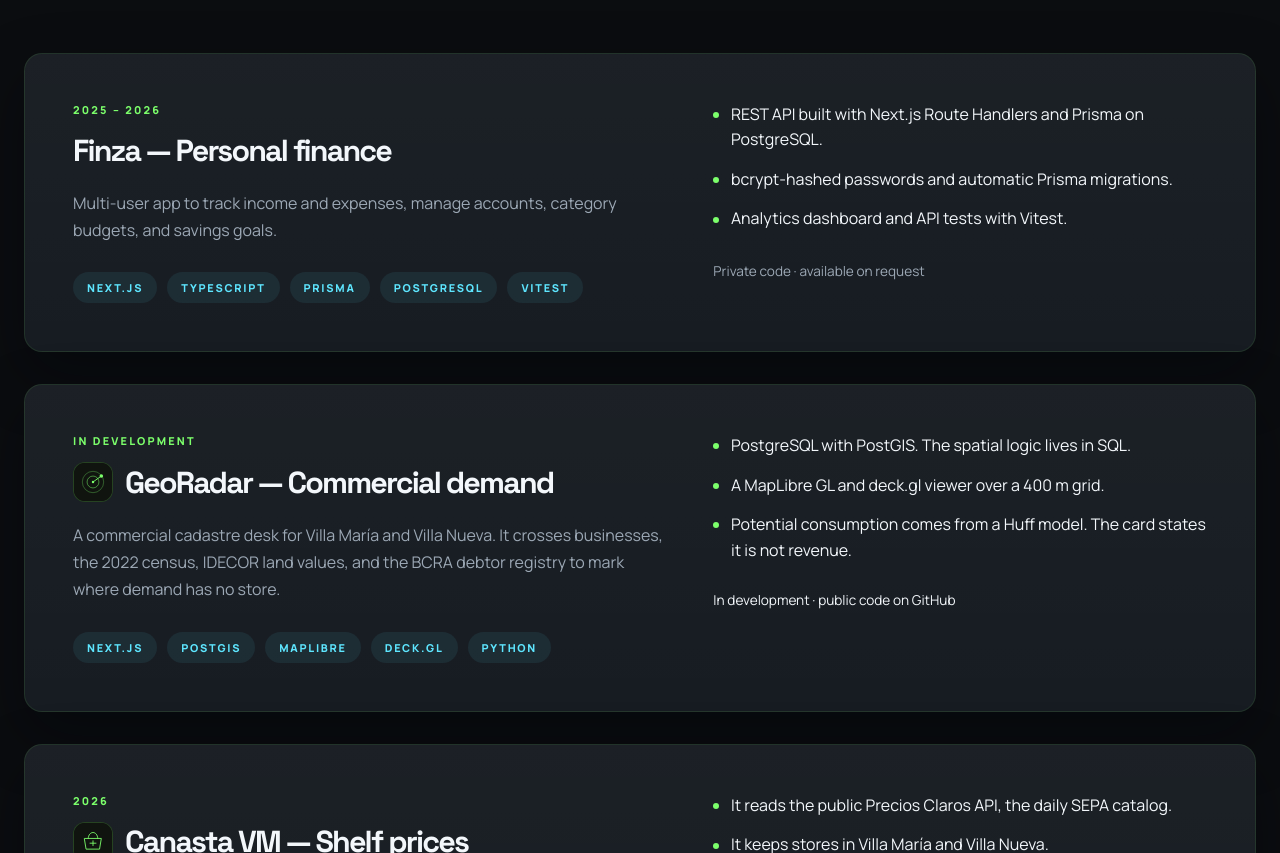
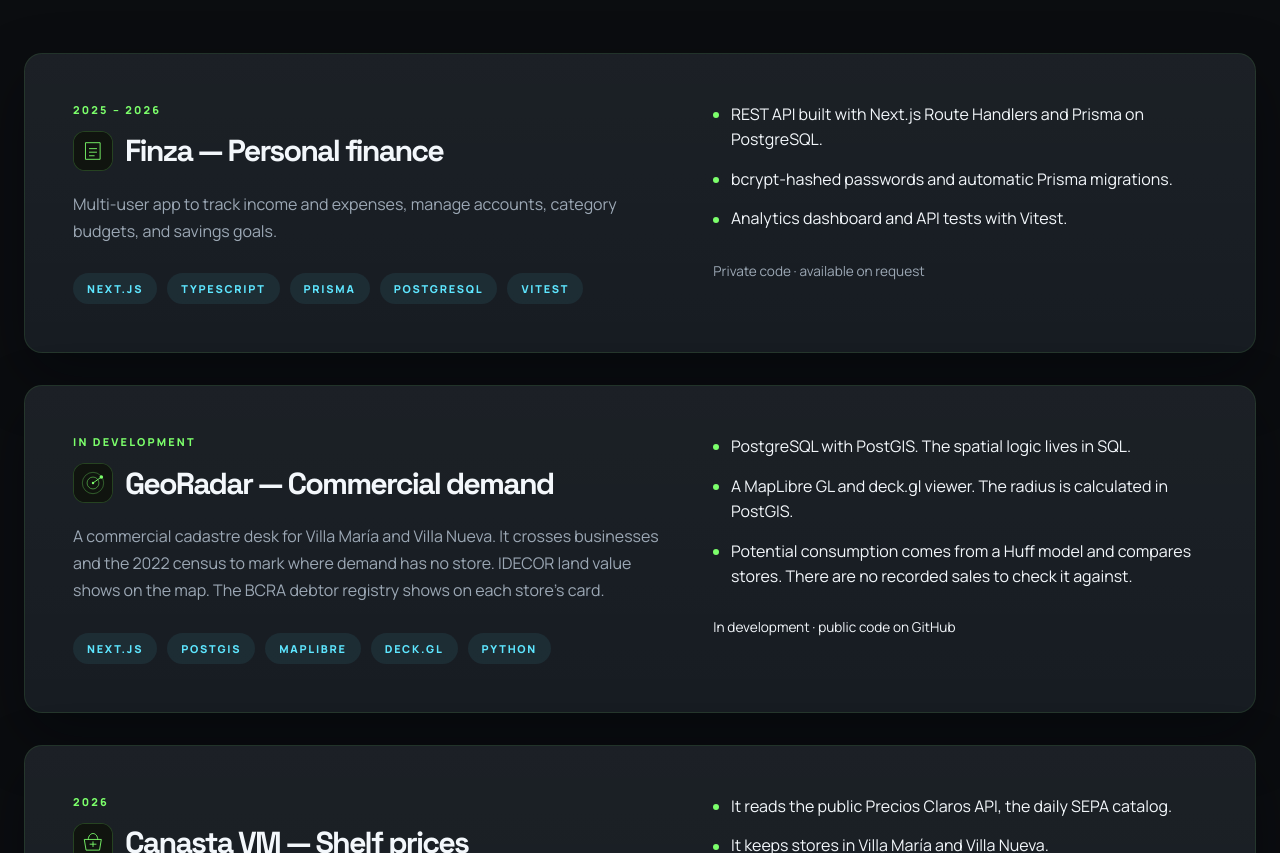
Before and after one commit to ezeGallardoo/portafolio, a Next.js app: page /en in a window 1280 px wide. Shown: the part 1320-2173 px from the top of the page. Built offline with nearby package versions, Linux system fonts and the light colour scheme.

Commit message:
fix: correct the project copy and give Finza a mark

```diff
--- a/data/site-content.ts
+++ b/data/site-content.ts
@@ -119,22 +119,22 @@ export const siteContentByLocale: Record<Locale, SiteContent> = {
         {
           number: "01",
           title: "Descubrimiento",
-          text: "Objetivos, contexto y qué hay que construir.",
+          text: "Reviso objetivos y contexto, y defino qué hay que construir.",
         },
         {
           number: "02",
           title: "Estrategia",
-          text: "Estructura, flujo, stack y prioridades.",
+          text: "Ordeno estructura, flujo, stack y prioridades.",
         },
         {
           number: "03",
           title: "Diseño y desarrollo",
-          text: "Interfaces y componentes, en desktop y en mobile.",
+          text: "Armo interfaces y componentes para desktop y mobile.",
         },
         {
           number: "04",
           title: "Optimización",
-          text: "Rendimiento, accesibilidad y salida a producción.",
+          text: "Ajusto rendimiento y accesibilidad, y dejo el sitio listo para producción.",
         },
       ],
     },
@@ -184,15 +184,19 @@ export const siteContentByLocale: Record<Locale, SiteContent> = {
           ],
           tags: ["Next.js", "TypeScript", "Prisma", "PostgreSQL", "Vitest"],
           note: "Código privado · disponible a pedido",
+          image: {
+            src: "/images/projects/finza.svg",
+            alt: "",
+          },
         },
         {
           title: "GeoRadar — Demanda comercial",
           period: "En desarrollo",
-          text: "Mesa de catastro para Villa María y Villa Nueva. Cruza comercios, el censo 2022, el valor de suelo de IDECOR y la Central de Deudores del BCRA para marcar dónde hay demanda sin local.",
+          text: "Mesa de catastro para Villa María y Villa Nueva. Cruza comercios y el censo 2022 para marcar dónde hay demanda sin local. El suelo de IDECOR se ve en el mapa. La Central de Deudores del BCRA figura en la ficha de cada local.",
           highlights: [
             "PostgreSQL con PostGIS. La lógica espacial vive en SQL.",
-            "Visor con MapLibre GL y deck.gl sobre una grilla de 400 m.",
-            "El consumo potencial sale de un modelo de Huff. La ficha aclara que no es facturación.",
+            "Visor con MapLibre GL y deck.gl. El radio se calcula en PostGIS.",
+            "El consumo potencial sale de un modelo de Huff y compara locales. No hay ventas cargadas para contrastarlo.",
           ],
           tags: ["Next.js", "PostGIS", "MapLibre", "deck.gl", "Python"],
           note: "En desarrollo · código público en GitHub",
@@ -289,22 +293,22 @@ export const siteContentByLocale: Record<Locale, SiteContent> = {
         {
           number: "01",
           title: "Discovery",
-          text: "Goals, context, and what has to be built.",
+          text: "I review goals and context, and define what has to be built.",
         },
         {
           number: "02",
           title: "Strategy",
-          text: "Structure, flow, stack, and priorities.",
+          text: "I set structure, flow, stack, and priorities.",
         },
         {
           number: "03",
           title: "Design and build",
-          text: "Interfaces and components, on desktop and mobile.",
+          text: "I build interfaces and components for desktop and mobile.",
         },
         {
           number: "04",
           title: "Optimization",
-          text: "Performance, accessibility, and a production release.",
+          text: "I tune performance and accessibility, and leave the site ready to ship.",
         },
       ],
     },
@@ -354,15 +358,19 @@ export const siteContentByLocale: Record<Locale, SiteContent> = {
           ],
           tags: ["Next.js", "TypeScript", "Prisma", "PostgreSQL", "Vitest"],
           note: "Private code · available on request",
+          image: {
+            src: "/images/projects/finza.svg",
+            alt: "",
+          },
         },
         {
           title: "GeoRadar — Commercial demand",
           period: "In development",
-          text: "A commercial cadastre desk for Villa María and Villa Nueva. It crosses businesses, the 2022 census, IDECOR land values, and the BCRA debtor registry to mark where demand has no store.",
+          text: "A commercial cadastre desk for Villa María and Villa Nueva. It crosses businesses and the 2022 census to mark where demand has no store. IDECOR land value shows on the map. The BCRA debtor registry shows on each store's card.",
           highlights: [
             "PostgreSQL with PostGIS. The spatial logic lives in SQL.",
-            "A MapLibre GL and deck.gl viewer over a 400 m grid.",
-            "Potential consumption comes from a Huff model. The card states it is not revenue.",
+            "A MapLibre GL and deck.gl viewer. The radius is calculated in PostGIS.",
+            "Potential consumption comes from a Huff model and compares stores. There are no recorded sales to check it against.",
           ],
           tags: ["Next.js", "PostGIS", "MapLibre", "deck.gl", "Python"],
           note: "In development · public code on GitHub",
```
Also changed, not shown: public/images/projects/finza.svg (added).
